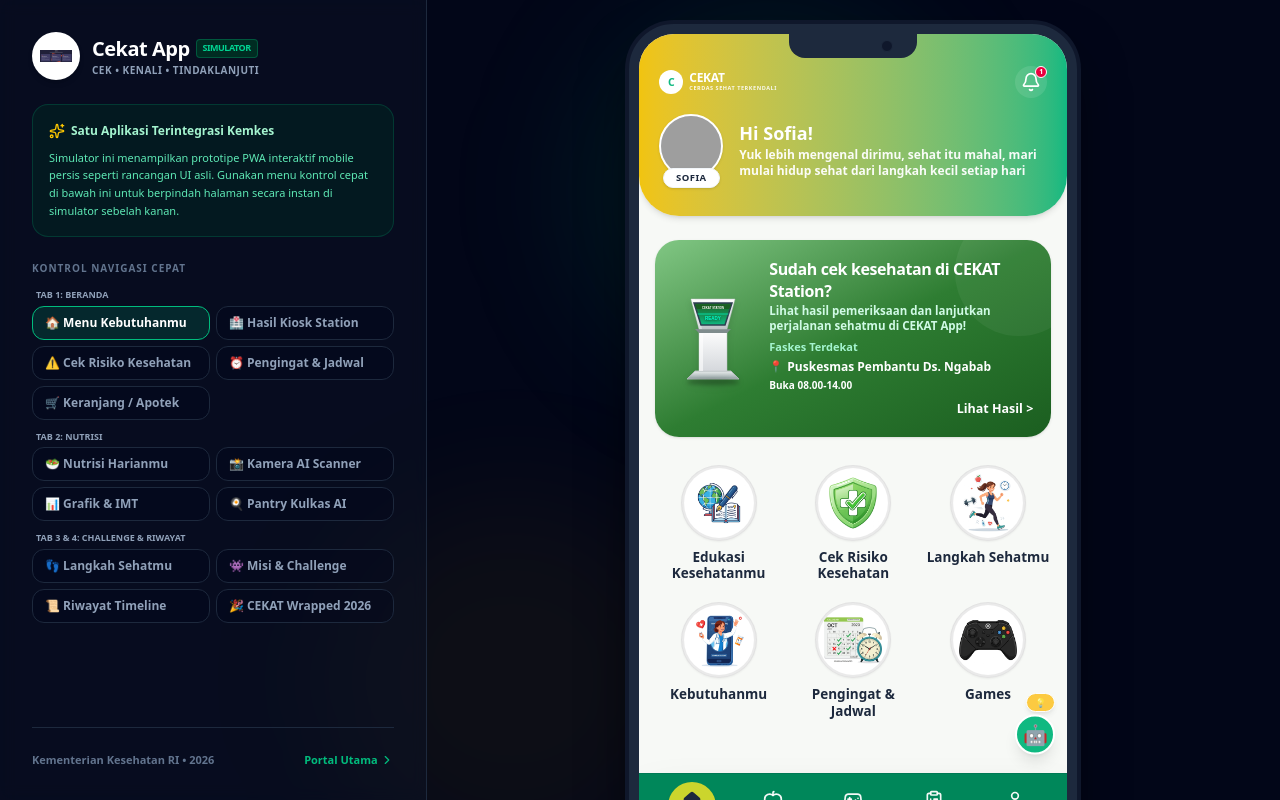
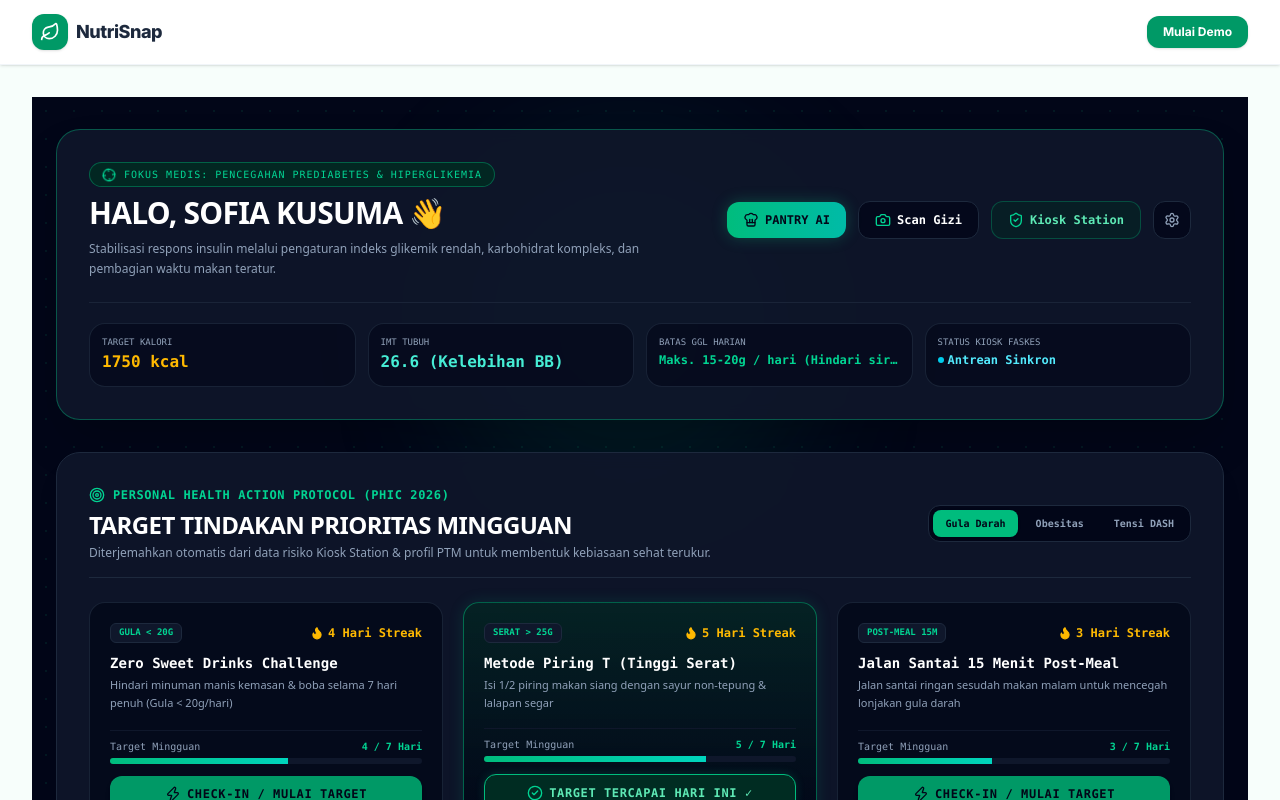
Before and after one commit to ahmadrofiussuud/ahligizi, a Next.js app: page /app in a window 1280 px wide. Shown: the top 800 px of the page. Built offline with nearby package versions, Linux system fonts and the light colour scheme; grey boxes are pictures that could not be loaded.

Commit message:
feat: implement responsive layout for app view
- If accessed on desktop, show the desktop layout (renders DashboardPage) with Navbar.
- If accessed on mobile, show the mobile layout natively (no mock phone frame or control panel).

```diff
--- a/src/app/app/page.tsx
+++ b/src/app/app/page.tsx
@@ -54,8 +54,22 @@
   Sparkles as SparklesIcon
 } from 'lucide-react';
 import Link from 'next/link';
+import DashboardPage from '../dashboard/page';
 
 export default function CekatApp() {
+  const [isMobile, setIsMobile] = useState<boolean>(true);
+  const [isClient, setIsClient] = useState<boolean>(false);
+
+  useEffect(() => {
+    setIsClient(true);
+    const handleResize = () => {
+      setIsMobile(window.innerWidth < 768);
+    };
+    handleResize();
+    window.addEventListener('resize', handleResize);
+    return () => window.removeEventListener('resize', handleResize);
+  }, []);
+
   // Simulator navigation states
   const [appState, setAppState] = useState<'splash' | 'welcome' | 'login' | 'main'>('main');
   const [activeTab, setActiveTab] = useState<'dashboard' | 'nutrisi' | 'challenge' | 'riwayat' | 'profil'>('dashboard');
@@ -219,6 +233,21 @@
     const matchesSearch = recipe.name.toLowerCase().includes(searchQuery.toLowerCase());
     return matchesCategory && matchesSearch;
   });
+
+  if (!isClient) {
+    return (
+      <div className="min-h-screen bg-[#f7f9f6] flex items-center justify-center text-emerald-600 font-sans text-xs">
+        <div className="flex flex-col items-center gap-3">
+          <Activity className="w-6 h-6 animate-spin text-emerald-600" />
+          <span className="font-bold">Memuat Cekat...</span>
+        </div>
+      </div>
+    );
+  }
+
+  if (!isMobile) {
+    return <DashboardPage />;
+  }
 
   return (
     <div className="min-h-screen bg-slate-950 text-slate-100 flex flex-col md:flex-row relative overflow-hidden font-sans">
--- a/src/app/layout.tsx
+++ b/src/app/layout.tsx
@@ -7,6 +7,8 @@
 import { usePathname } from "next/navigation";
 import Link from "next/link";
 import { Leaf, Mail, Phone, MapPin, Share2, Globe } from "lucide-react";
+
+import React, { useState, useEffect } from 'react';
 
 const inter = Inter({ subsets: ["latin"] });
 
@@ -18,12 +20,25 @@
   const pathname = usePathname();
   const isLandingPage = pathname === '/';
 
-  const isCekatRoute = pathname === '/app' || pathname === '/station';
+  const [isMobile, setIsMobile] = useState<boolean>(true);
+  const [isClient, setIsClient] = useState<boolean>(false);
+
+  useEffect(() => {
+    setIsClient(true);
+    const handleResize = () => {
+      setIsMobile(window.innerWidth < 768);
+    };
+    handleResize();
+    window.addEventListener('resize', handleResize);
+    return () => window.removeEventListener('resize', handleResize);
+  }, []);
+
+  const isCekatRoute = (pathname === '/app' && isMobile) || pathname === '/station';
 
   return (
     <html lang="id" className="scroll-smooth">
       <body className={`${inter.className} bg-emerald-50/40 text-slate-800 min-h-screen flex flex-col`}>
-        {!isCekatRoute && <Navbar />}
+        {(!isCekatRoute || !isClient) && <Navbar />}
         {/* Dynamic Layout Wrapper: Landing page takes true 100% full-width, dashboard pages take centered max-w container */}
         <main className={`flex-1 w-full ${
           isLandingPage
```
